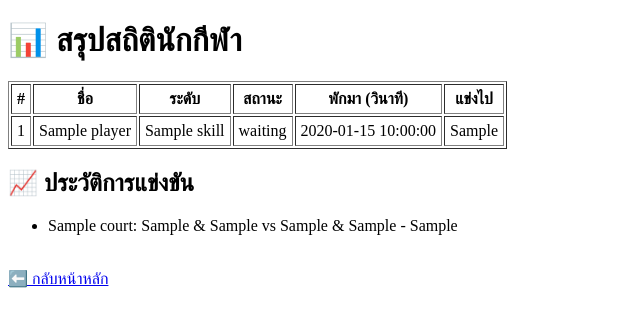
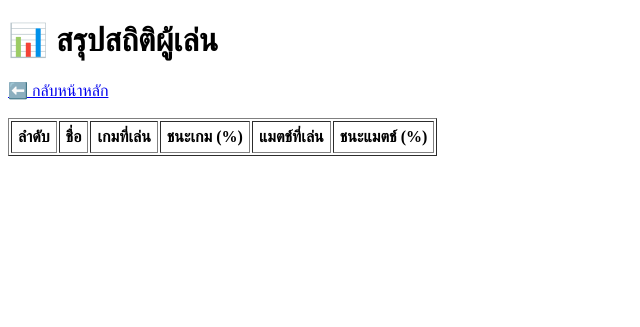
Before and after one commit to CHIRANONT/-, a Flask app: template templates/summary.html in a window 1280 px wide. Shown: the top 327 px of the page, without its empty margins (0-640 px from the left). Run offline with Flask 3, Linux system fonts and the light colour scheme; the template is opened without the code that fills it: most values are stand-ins (such as "Sample title", 1, 10 or a date in 2020); lists and menus that the app fills with data are empty.

Commit message:
Update summary.html

```diff
--- a/templates/summary.html
+++ b/templates/summary.html
@@ -2,44 +2,35 @@
 <html lang="en">
 <head>
     <meta charset="UTF-8">
-    <title>📊 สรุปสถิตินักกีฬา</title>
+    <title>📊 สรุปสถิติ</title>
 </head>
 <body>
-    <h1>📊 สรุปสถิตินักกีฬา</h1>
-
-    <table border="1" cellpadding="5">
+    <h1>📊 สรุปสถิติผู้เล่น</h1>
+    <a href="{{ url_for('home') }}">⬅️ กลับหน้าหลัก</a>
+    <br><br>
+    <table border="1" cellpadding="6">
         <thead>
             <tr>
-                <th>#</th>
+                <th>ลำดับ</th>
                 <th>ชื่อ</th>
-                <th>ระดับ</th>
-                <th>สถานะ</th>
-                <th>พักมา (วินาที)</th>
-                <th>แข่งไป</th>
+                <th>เกมที่เล่น</th>
+                <th>ชนะเกม (%)</th>
+                <th>แมตช์ที่เล่น</th>
+                <th>ชนะแมตช์ (%)</th>
             </tr>
         </thead>
         <tbody>
-            {% for p in players %}
-                <tr>
-                    <td>{{ p.number }}</td>
-                    <td>{{ p.name }}</td>
-                    <td>{{ p.skill }}</td>
-                    <td>{{ p.status }}</td>
-                    <td>{{ p.rest_time }}</td>
-                    <td>{{ p.matches_played }}</td>
-                </tr>
+            {% for idx, p in enumerate(summary, start=1) %}
+            <tr>
+                <td>{{ idx }}</td>
+                <td>{{ p.name }}</td>
+                <td>{{ p.game_played }}</td>
+                <td>{{ p.game_win_rate }}</td>
+                <td>{{ p.match_played }}</td>
+                <td>{{ p.match_win_rate }}</td>
+            </tr>
             {% endfor %}
         </tbody>
     </table>
-
-    <h2>📈 ประวัติการแข่งขัน</h2>
-    <ul>
-        {% for match in match_history %}
-            <li>{{ match.court }}: {{ match.team_a[0] }} & {{ match.team_a[1] }} vs {{ match.team_b[0] }} & {{ match.team_b[1] }} - {{ match.result_type }}</li>
-        {% endfor %}
-    </ul>
-
-    <br>
-    <a href="{{ url_for('home') }}">⬅️ กลับหน้าหลัก</a>
 </body>
 </html>
```
